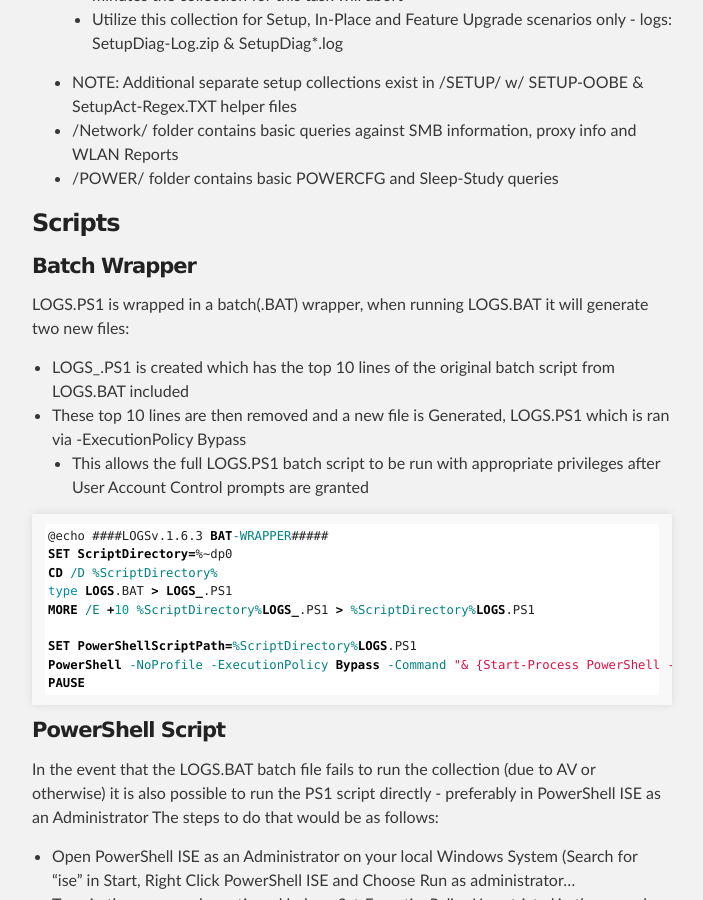
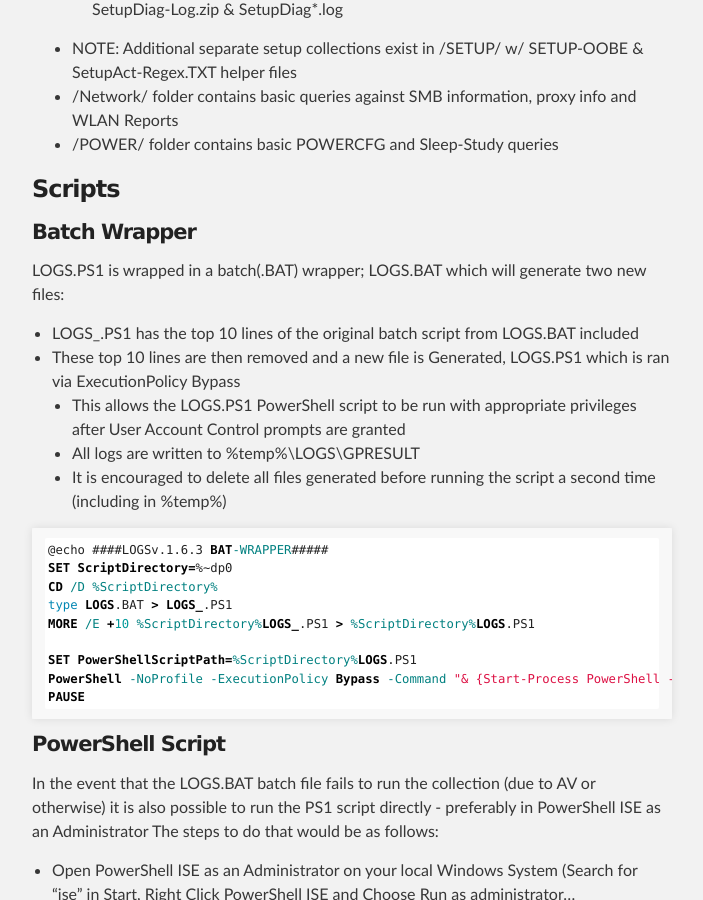
Before and after one commit to johnem-msft/LOGSPS1, a Jekyll site: the page built from index.md, in a window 1280 px wide and 900 px high, scrolled down 3492 px. Shown: the whole window, without its empty margins (288-991 px from the left). Built offline with Jekyll 4.4.1, drawn with Linux system fonts in a browser that asks for light colours.

Commit message:
Update index.md

````diff
--- a/index.md
+++ b/index.md
@@ -1,7 +1,7 @@
 ---
 layout: default
 ---
-< a name="top"></a>
+<a name="top"></a>
 ## Usage: How to download
 
 The **LOGS.BAT** file will automatically prompt for Local Admin Privileges and run a newly created PS1 script via -ExecutionPolicy Bypass.
@@ -58,10 +58,12 @@ Set-ExecutionPolicy Unrestricted
 
 #### Batch Wrapper
 
-LOGS.PS1 is wrapped in a batch(.BAT) wrapper, when running LOGS.BAT it will generate two new files:
-- LOGS_.PS1 is created which has the top 10 lines of the original batch script from LOGS.BAT included
-- These top 10 lines are then removed and a new file is Generated, LOGS.PS1 which is ran via -ExecutionPolicy Bypass
-  - This allows the full LOGS.PS1 batch script to be run with appropriate privileges after User Account Control prompts are granted
+LOGS.PS1 is wrapped in a batch(.BAT) wrapper; LOGS.BAT which will generate two new files:
+- LOGS_.PS1 has the top 10 lines of the original batch script from LOGS.BAT included
+- These top 10 lines are then removed and a new file is Generated, LOGS.PS1 which is ran via ExecutionPolicy Bypass
+  - This allows the LOGS.PS1 PowerShell script to be run with appropriate privileges after User Account Control prompts are granted
+  - All logs are written to %temp%\LOGS\GPRESULT
+  - It is encouraged to delete all files generated before running the script a second time (including in %temp%)
 
 ```batch
 @echo ####LOGSv.1.6.3 BAT-WRAPPER#####
````
